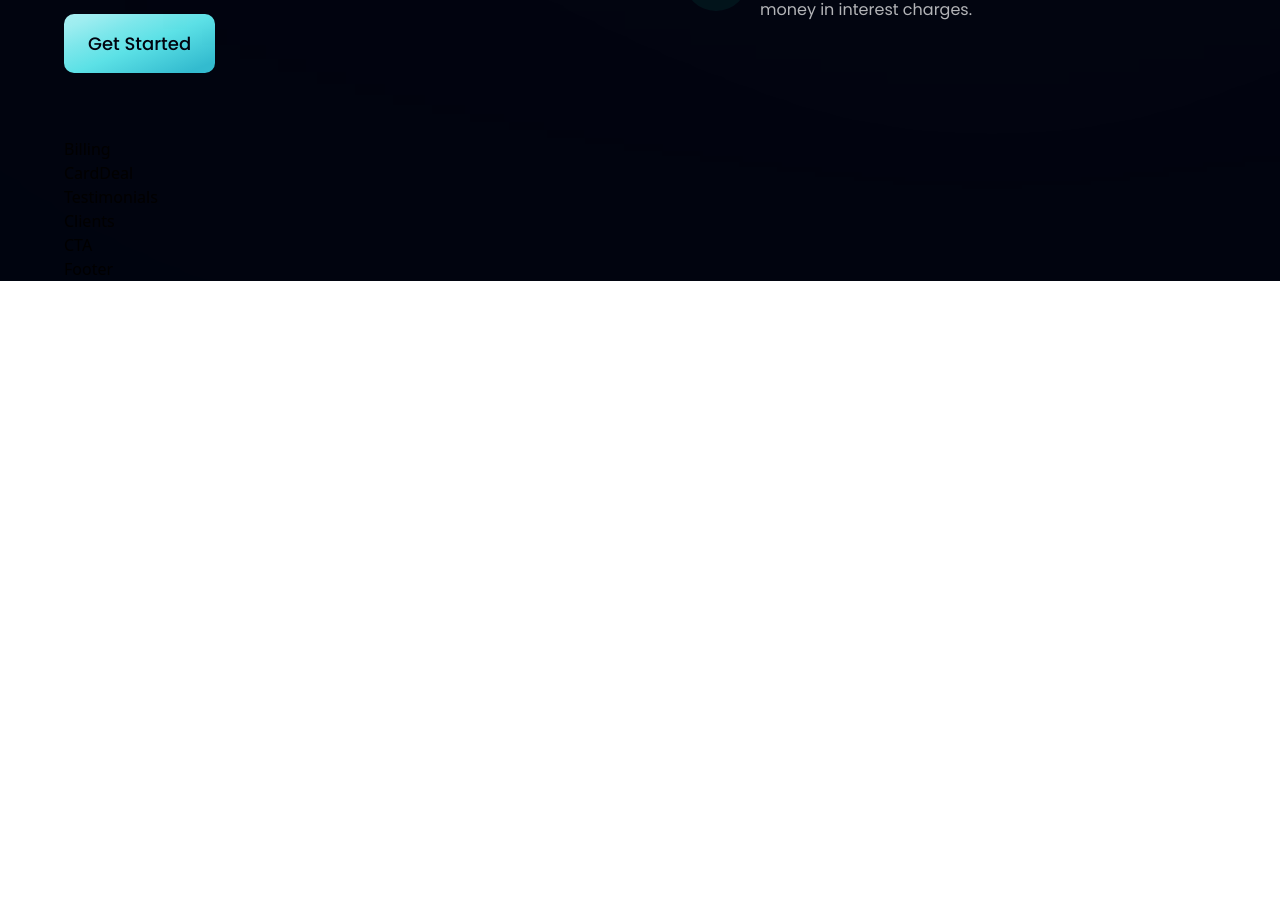
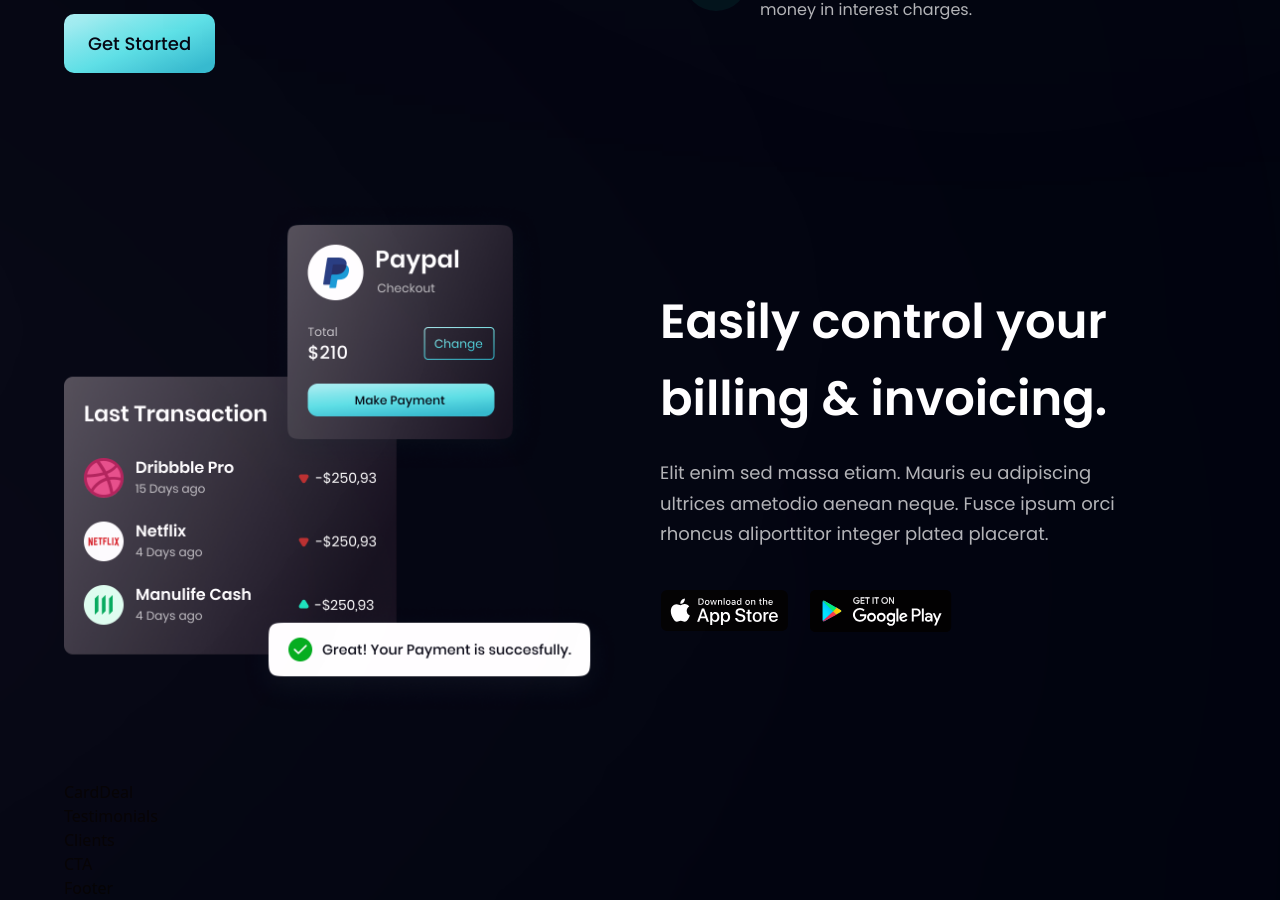
Before and after one commit to AVViktoria/HooBank-project, a React (Vite) app: page / in a window 1280 px wide. Shown: the part 1413-2313 px from the top of the page. Before the commit the page ends 1694 px from the top, so only its background shows below. Built offline with nearby package versions, Linux system fonts and the light colour scheme.

Commit message:
feat: create billing component

```diff
--- a/src/components/Billing.jsx
+++ b/src/components/Billing.jsx
@@ -1,9 +1,37 @@
-import React from 'react'
+import { apple, bill, google } from "../assets";
+import styles, { layout } from "../styles";
 
-const Billing = () => {
-  return (
-    <div>Billing</div>
-  )
-}
+const Billing = () => (
+  <section id="product" className={layout.sectionReverse}>
+    <div className={layout.sectionImgReverse}>
+      <img src={bill} className="w-[100%] h-[100%] relative z-index-[5]" />
+      <div className="absolute z-[3] -left-1/2 top-0 w-[50%] h-[50%] rounded-full white__gradient"></div>
+      <div className="absolute z-[0] -left-1/2 bottom-0 w-[50%] h-[50%] rounded-full pink__gradient"></div>
+    </div>
+
+    <div className={layout.sectionInfo}>
+      <h2 className={styles.heading2}>
+        Easily control your <br className="sm:block hidden" /> billing &
+        invoicing.
+      </h2>
+      <p className={`${styles.paragraph} max-w-[470px] mt-5`}>
+        Elit enim sed massa etiam. Mauris eu adipiscing ultrices ametodio aenean
+        neque. Fusce ipsum orci rhoncus aliporttitor integer platea placerat.
+      </p>
+      <div className="flex flex-row flex-wrap sm:mt-10 mt-6">
+        <img
+          src={apple}
+          alt="apple_store"
+          className="w-[128.86px] h-[42.05px] object-contain mr-5 cursor-pointer"
+        />
+        <img
+          src={google}
+          alt="google_play"
+          className="w-[144.17px] h-[43.08px] object-contain  cursor-pointer"
+        />
+      </div>
+    </div>
+  </section>
+);
 
 export default Billing;
```
